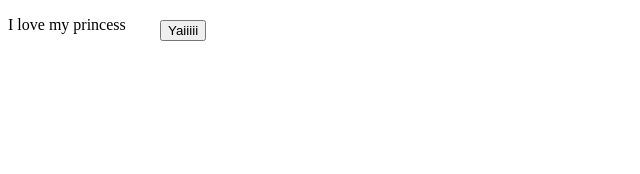
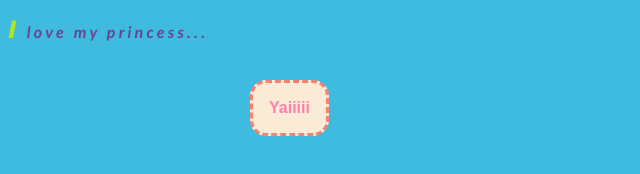
Before and after one commit to unikorm/unikorm.github.io, a plain HTML site: page index.html in a window 1280 px wide. Shown: the whole page, without its empty margins (0-640 px from the left). Drawn offline with Linux system fonts and the light colour scheme.

Commit message:
it works very well, now styling

```diff
--- a/index.html
+++ b/index.html
@@ -7,16 +7,45 @@
     <title>forFun</title>
 
     <style>
+
+        body {
+            background-color: rgb(62, 187, 222);
+        }
+
         #myButton {
             position: absolute;
-            top: 20px;
-            left: 160px;
+            top: 80px;
+            left: 250px;
+            background-color: antiquewhite;
+            color: rgb(255, 127, 174);
+            border-radius: 1em;
+            border: .2em salmon dashed;
+            padding: 1em;
+            font-size: medium;
+            font-weight: bolder;
         }
+
+        p {
+            color: rgb(107, 67, 145);
+            font-size: medium;
+            font-weight: bolder;
+            font-family: 'Gill Sans', 'Gill Sans MT', Calibri, 'Trebuchet MS', sans-serif;
+            font-style: italic;
+            letter-spacing: .2em;
+        }
+
+        p::first-letter {
+            color: rgb(174, 226, 43);
+            font-size: x-large;
+            font-weight: bold;
+            font-family: 'Lucida Sans', 'Lucida Sans Regular', 'Lucida Grande', 'Lucida Sans Unicode', Geneva, Verdana, sans-serif;
+        }
+
     </style>
 
 </head>
 <body>
-    <p>I love my princess</p>
+    <p>I love my princess...</p>
     <button id="myButton" onclick="moveButton()">Yaiiiii</button>
 
     <script>
```
